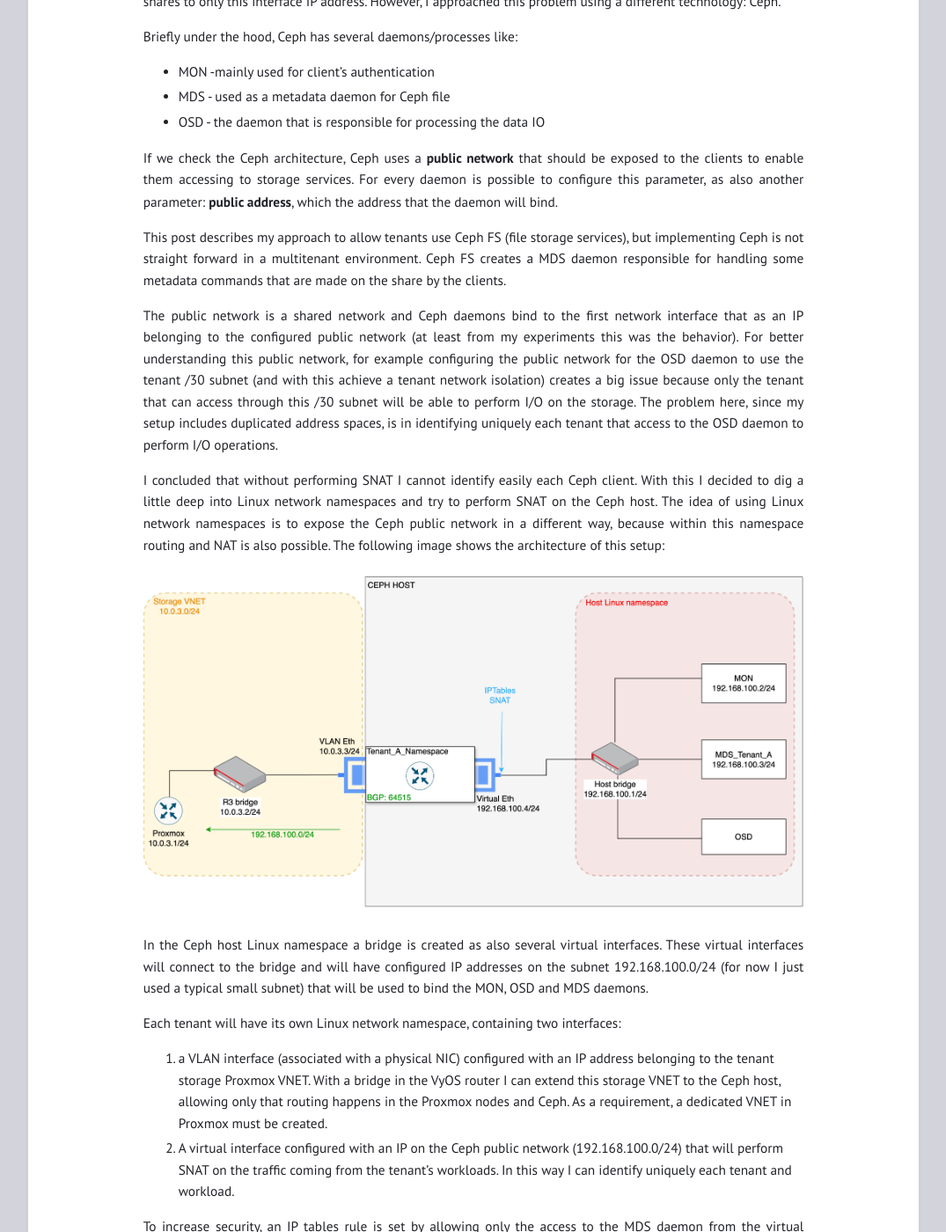
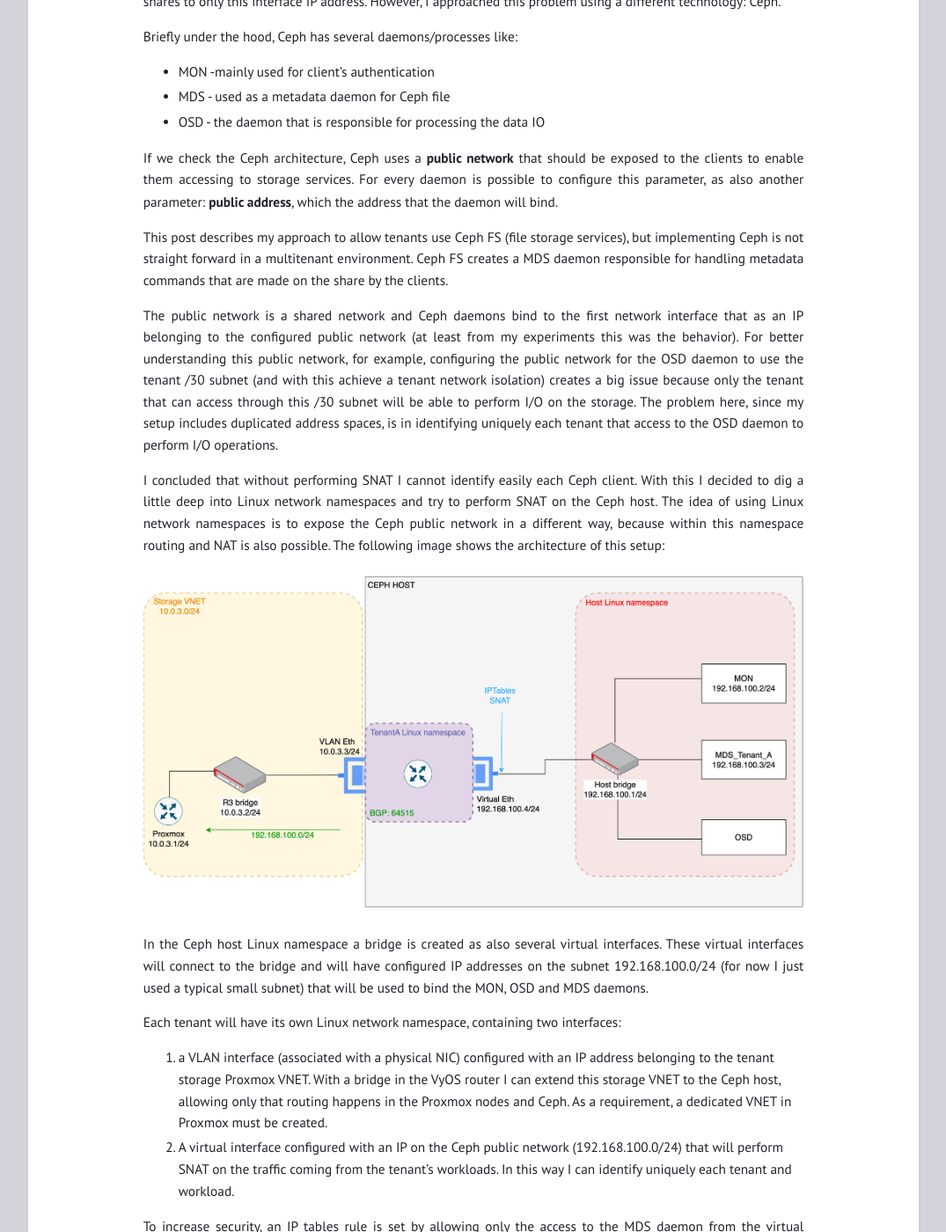
Before and after one commit to lptekdev/homelab, a Jekyll site: the page built from _posts/2025-03-28-proxmox-part3.md, in a window 1280 px wide and 1400 px high, scrolled down 338 px. Shown: the whole window at 88% size, without its empty margins (102-1177 px from the left). Built offline with Jekyll 4.4.1, drawn with Linux system fonts in a browser that asks for light colours; some of the changed text lies outside the part shown.

Commit message:
minor fixes in text; changes in image

```diff
--- a/_posts/2025-03-28-proxmox-part3.md
+++ b/_posts/2025-03-28-proxmox-part3.md
@@ -13,9 +13,9 @@ Briefly under the hood, Ceph has several daemons/processes like:
 
 If we check the Ceph architecture, Ceph uses a **public network** that should be exposed to the clients to enable them accessing to storage services. For every daemon is possible to configure this parameter, as also another parameter: **public address**, which the address that the daemon will bind.
 
-This post describes my approach to allow tenants use Ceph FS (file storage services), but implementing Ceph is not straight forward in a multitenant environment. Ceph FS creates a MDS daemon responsible for handling some metadata commands that are made on the share by the clients.
+This post describes my approach to allow tenants use Ceph FS (file storage services), but implementing Ceph is not straight forward in a multitenant environment. Ceph FS creates a MDS daemon responsible for handling metadata commands that are made on the share by the clients.
 
-The public network is a shared network and Ceph daemons bind to the first network interface that as an IP belonging to the configured public network (at least from my experiments this was the behavior). For better understanding this public network, for example configuring the public network for the OSD daemon to use the tenant /30 subnet (and with this achieve a tenant network isolation) creates a big issue because only the tenant that can access through this /30 subnet will be able to perform I/O on the storage. The problem here, since my setup includes duplicated address spaces, is in identifying uniquely each tenant that access to the OSD daemon to perform I/O operations.
+The public network is a shared network and Ceph daemons bind to the first network interface that as an IP belonging to the configured public network (at least from my experiments this was the behavior). For better understanding this public network, for example, configuring the public network for the OSD daemon to use the tenant /30 subnet (and with this achieve a tenant network isolation) creates a big issue because only the tenant that can access through this /30 subnet will be able to perform I/O on the storage. The problem here, since my setup includes duplicated address spaces, is in identifying uniquely each tenant that access to the OSD daemon to perform I/O operations.
 
 I concluded that without performing SNAT I cannot identify easily each Ceph client. With this I decided to dig a little deep into Linux network namespaces and try to perform SNAT on the Ceph host.
 The idea of using Linux network namespaces is to expose the Ceph public network in a different way, because within this namespace routing and NAT is also possible. The following image shows the architecture of this setup:
```
Also changed, not shown: other parts of _posts/2025-03-28-proxmox-part3.md (+3 -3 lines), assets/storageAAService-CEPH.png, assets/storageAAService-CEPH_old.png (deleted).
